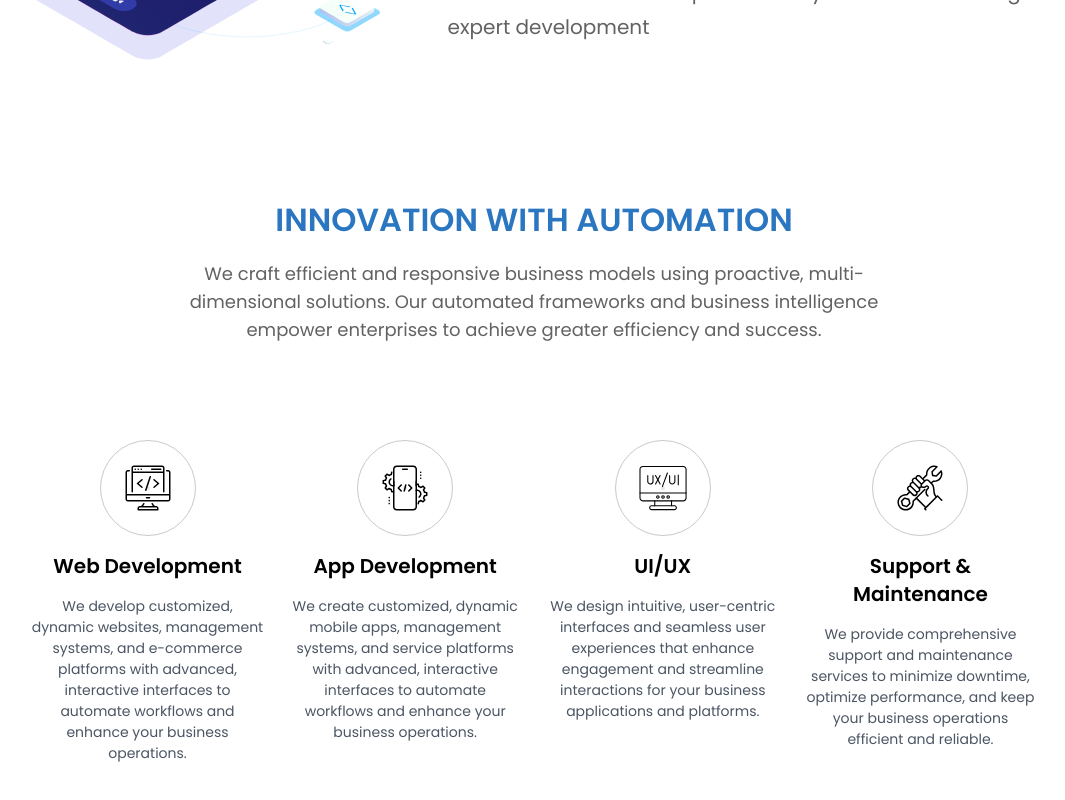
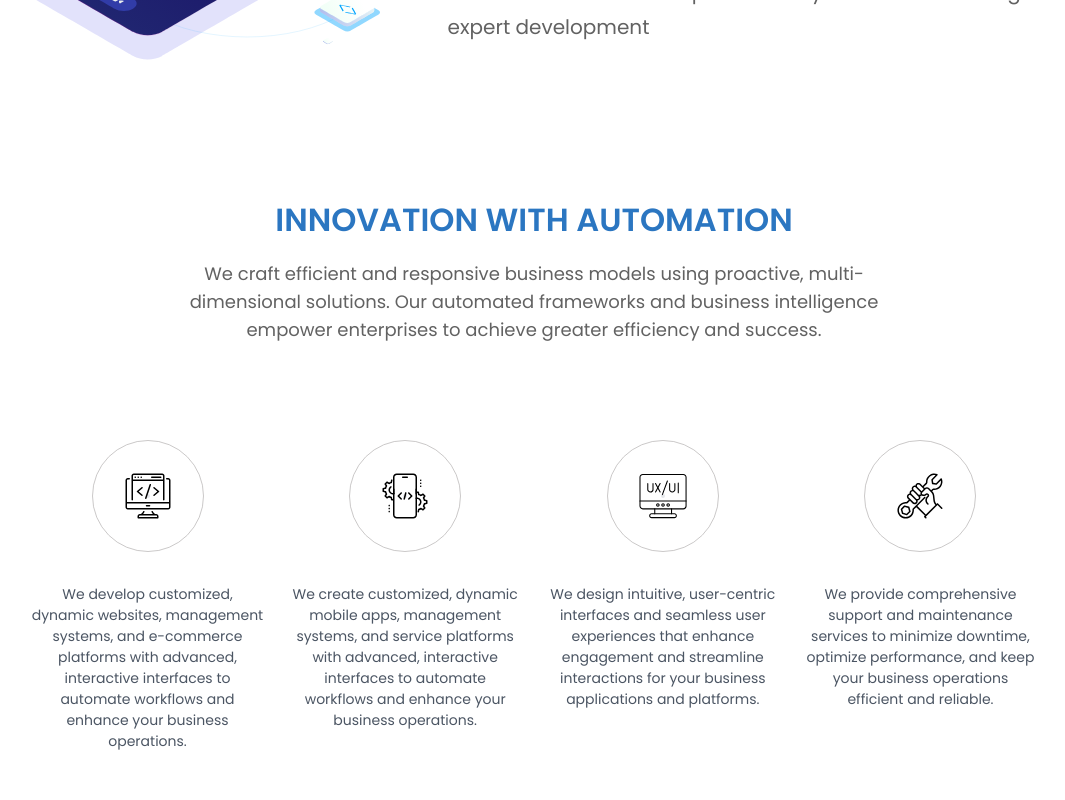
Before and after one commit to mohsin8888/Devlynx, a React (Create React App) app: page / in a window 1280 px wide. Shown: the part 412-1212 px from the top of the page, without its empty margins (106-1171 px from the left). Built offline with nearby package versions, Linux system fonts and the light colour scheme.

Commit message:
about page

```diff
--- a/src/components/Card/Servicescard.jsx
+++ b/src/components/Card/Servicescard.jsx
@@ -1,18 +1,17 @@
 import React from "react";
 
-const Servicescard = ({ icon, Cardheadibg, para, Customstylepara }) => {
+const Servicescard = ({ icon, Cardheading, para, Customstylepara }) => {
   return (
     <>
-      <div class="w-full md:w-[45%]  lg:w-[22%] flex flex-col items-center text-center space-y-4 py-4 lg:py-0  px-8 sm:px-0 ">
+      <div class="w-full md:w-[45%] lg:w-[22%] flex flex-col items-center text-center space-y-4 py-4 lg:py-0 px-8 sm:px-0 ">
+  <div class="rounded-full border border-[#CBC9C9] h-28 w-28 flex items-center justify-center relative group transition-all duration-700">
+    <div class="absolute rounded-full group-hover:p-[2.1rem] border-2 group-hover:scale-125 group-hover:border-gray-300 group-hover:rounded-full group-hover:shadow-lg transition-all duration-300"></div>
+    <img src={icon} alt="Web icon" class="w-12 h-12 z-40" />
+  </div>
 
-      <div class="rounded-full border border-[#CBC9C9] h-24 w-24 text-center flex items-center justify-center relative group transition-all duration-700">
-  <img src={icon} alt="Web icon" class="w-12 h-12 z-40" />
-  <div class="absolute rounded-full group-hover:p-[2.6rem] border-2  group-hover:scale-110 group-hover:border-gray-300 group-hover:rounded-full group-hover:shadow-lg transition-all duration-300"></div>
+  <h3 class="text-xl font-semibold">{Cardheading}</h3>
+  <p class={`text-gray-600 text-[14px] ${Customstylepara}`}>{para}</p>
 </div>
-
-        <h3 class="text-xl font-semibold">{Cardheadibg}</h3>
-        <p class={`text-gray-600 text-[14px] ${Customstylepara}`}>{para}</p>
-      </div>
 
     </>
   );
--- a/src/pages/Home.jsx
+++ b/src/pages/Home.jsx
@@ -35,7 +35,7 @@ const Home = () => {
               icon={item.icon}
               Cardheadibg={item.Cardheadibg}
               para={item.Cardpara}
-              Customstylepara={""}
+
             />
           ))}
         </div>
```
